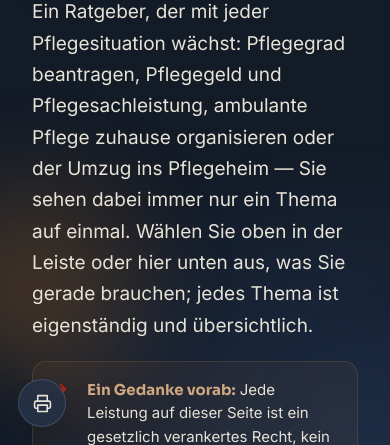
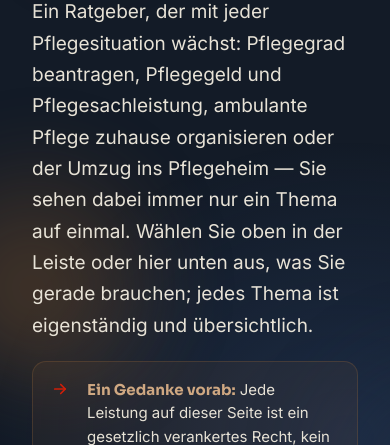
Before and after one commit to Renekrieg1401/YNA, a plain HTML site: page index.html in a window 390 px wide. Shown: the part 399-844 px from the top of the page. Drawn offline with Linux system fonts and the light colour scheme.

Commit message:
Drucken-Button entfernt
René-Direktive 1:1 umgesetzt: Button + zugehöriges CSS entfernt.
Textverweis im Antrags-Fahrplan ("...Drucken-Button unten links")
korrigiert, da sonst ins Leere gezeigt hätte. @media-print-Regel für
Browser-natives Drucken (Cmd+P) bewusst beibehalten, nur die Referenz
auf den entfernten Button daraus gestrichen.

```diff
--- a/index.html
+++ b/index.html
@@ -537,23 +537,10 @@
   #back-to-top:active{transform:translateY(0) scale(.96)}
   @media (max-width:680px){
     #back-to-top{right:14px;width:46px;height:46px;bottom:calc(14px + env(safe-area-inset-bottom, 0px))}
-    #print-btn{left:14px;width:46px;height:46px;bottom:calc(14px + env(safe-area-inset-bottom, 0px))}
   }
 
-  #print-btn{
-    position:fixed; left:18px; bottom:calc(18px + env(safe-area-inset-bottom, 0px));
-    width:48px;height:48px;border-radius:99px;flex-shrink:0;
-    display:flex;align-items:center;justify-content:center;
-    background:rgba(37,51,73,.82);backdrop-filter:blur(14px) saturate(160%);-webkit-backdrop-filter:blur(14px) saturate(160%);
-    color:var(--ink);border:1px solid var(--glass-border);
-    box-shadow:0 14px 28px -10px rgba(0,0,0,.3);
-    cursor:pointer;-webkit-appearance:none;appearance:none;z-index:40;
-    transition:transform .3s var(--ease), background .25s ease}
-  #print-btn:hover{background:var(--primary);color:var(--on-primary);transform:translateY(-3px) scale(1.05)}
-  #print-btn:active{transform:translateY(0) scale(.96)}
-
   @media print{
-    header.nav, #back-to-top, #go-back-btn, #print-btn, .next-nav, .bg-blobs, .legal-row, .entry-grid, dialog,
+    header.nav, #back-to-top, #go-back-btn, .next-nav, .bg-blobs, .legal-row, .entry-grid, dialog,
     .sidebar, .sidebar-overlay, .menu-btn, .search-wrap, .motivate, .contact-btn{display:none!important}
     html, body{background:#fff!important}
     main{padding-top:0!important;max-width:100%}
@@ -2966,7 +2953,7 @@
     <p class="eyebrow"><span class="icon"><svg viewBox="0 0 24 24" width="14" height="14" fill="none" stroke="currentColor" stroke-width="2" stroke-linecap="round" stroke-linejoin="round" aria-hidden="true"><rect x="5" y="3" width="14" height="18" rx="2"/><line x1="9" y1="8" x2="15" y2="8"/><line x1="9" y1="12" x2="15" y2="12"/><line x1="9" y1="16" x2="13" y2="16"/></svg></span><span data-i18n="de">Werkzeuge · Antrags-Fahrplan</span><span data-i18n="en" hidden>Tools · Application roadmap</span></p>
 
     <h2 class="title"><span data-i18n="de">Mein Antrags-Fahrplan</span><span data-i18n="en" hidden>My application roadmap</span></h2>
-    <p class="lead"><span data-i18n="de">Zum Abhaken — auf dem Bildschirm oder ausgedruckt über den Drucken-Button unten links.</span><span data-i18n="en" hidden>To tick off — on screen or printed using the print button at the bottom left.</span></p>
+    <p class="lead"><span data-i18n="de">Zum Abhaken — direkt auf dem Bildschirm.</span><span data-i18n="en" hidden>To tick off — right here on screen.</span></p>
     <div class="checklist">
       <div class="check-item"><input type="checkbox" id="fp1"><label for="fp1">
         <span data-i18n="de"><b>Pflegetagebuch führen</b>Ein bis zwei Wochen vor dem Antrag den täglichen Hilfebedarf notieren — erleichtert die Begutachtung erheblich.</span>
@@ -3701,9 +3688,6 @@
   <svg viewBox="0 0 24 24" width="20" height="20" fill="none" stroke="currentColor" stroke-width="2.3" stroke-linecap="round" stroke-linejoin="round" aria-hidden="true"><line x1="12" y1="19" x2="12" y2="5"/><polyline points="5 12 12 5 19 12"/></svg>
 </button>
 
-<button type="button" id="print-btn" onclick="window.print()" aria-label="Aktuelles Thema drucken">
-  <svg viewBox="0 0 24 24" width="19" height="19" fill="none" stroke="currentColor" stroke-width="2" stroke-linecap="round" stroke-linejoin="round" aria-hidden="true"><polyline points="6 9 6 2 18 2 18 9"/><path d="M6 18H4a2 2 0 0 1-2-2v-5a2 2 0 0 1 2-2h16a2 2 0 0 1 2 2v5a2 2 0 0 1-2 2h-2"/><rect x="6" y="14" width="12" height="8"/></svg>
-</button>
 
 <script>
   (function(){
```
